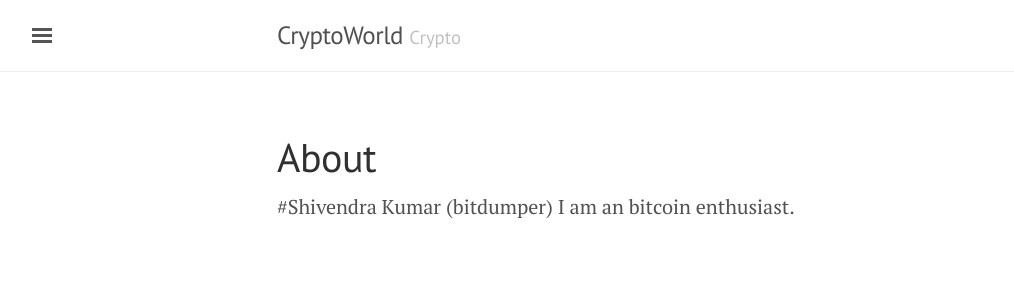
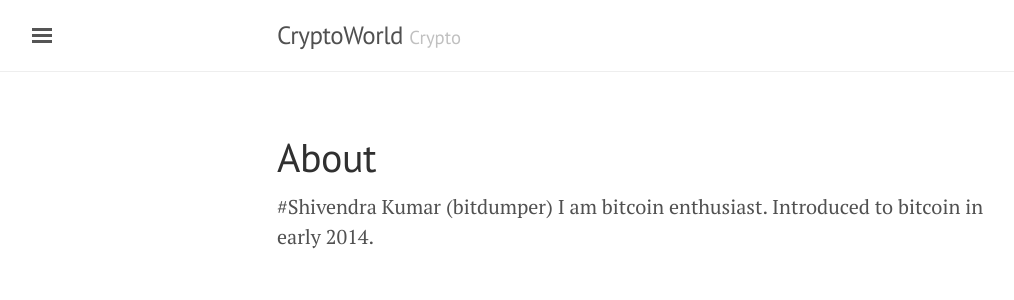
Before and after one commit to bitdumper/bitdumper.github.io, a Jekyll site: the page built from about.md, in a window 1280 px wide. Shown: the top 300 px of the page, without its empty margins (3-1017 px from the left). Built offline with Jekyll 4.4.1, drawn with Linux system fonts in a browser that asks for light colours.

Commit message:
changed about

```diff
--- a/about.md
+++ b/about.md
@@ -3,5 +3,6 @@ layout: page
 title: About
 permalink: about
 ---
+
 #Shivendra Kumar (bitdumper)
-I am an bitcoin enthusiast.
+I am bitcoin enthusiast. Introduced to bitcoin in early 2014.
```
